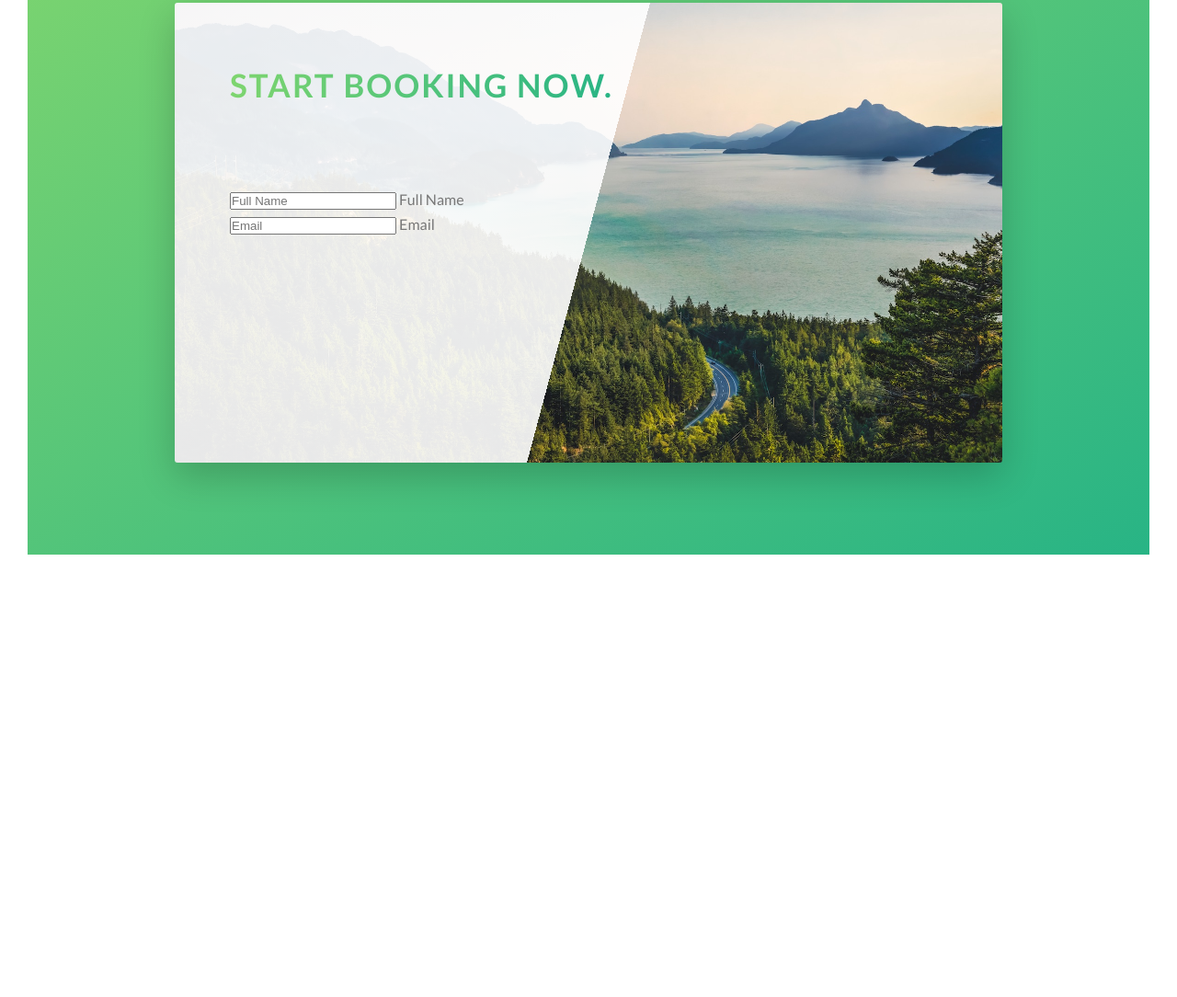
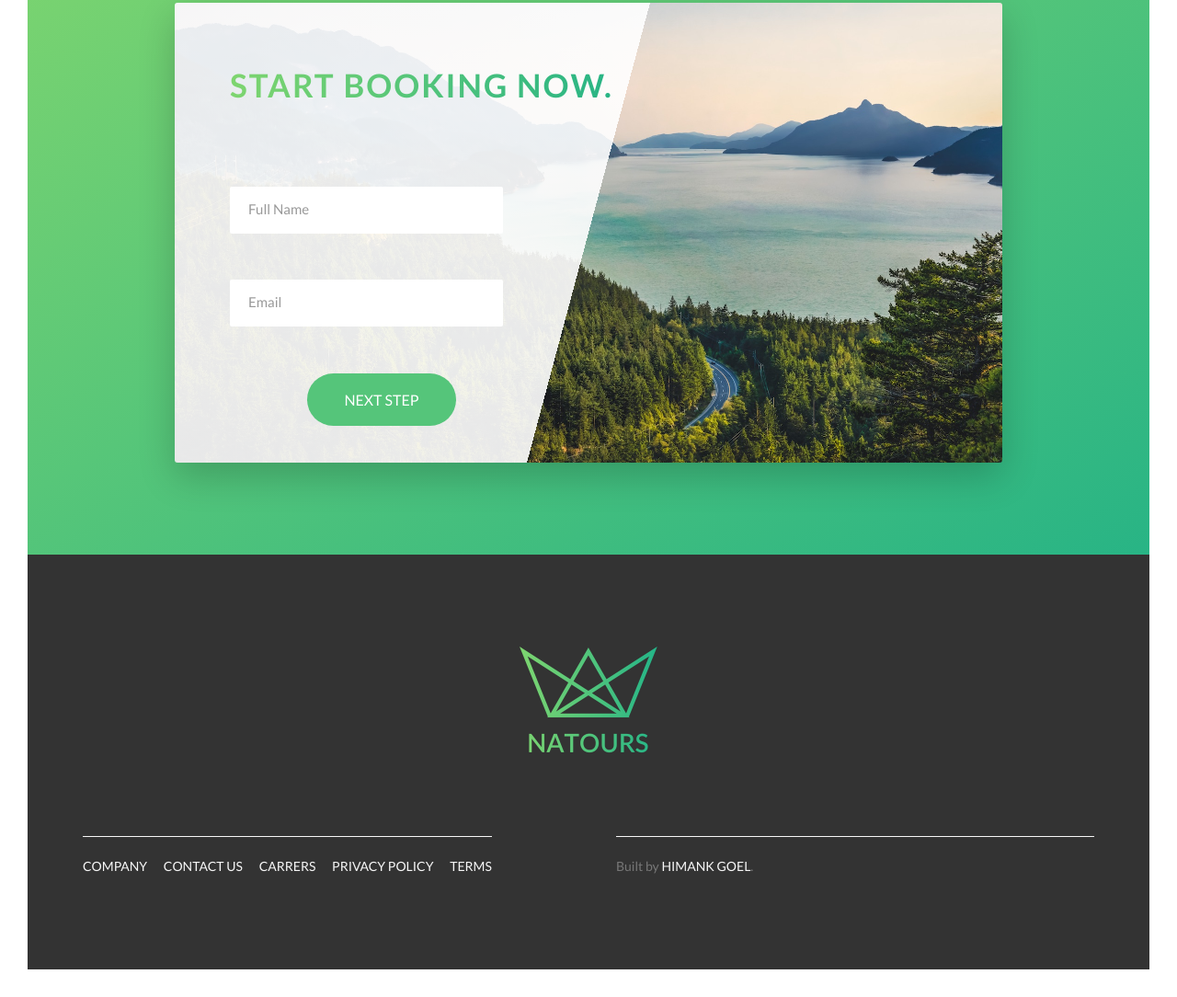
Before and after one commit to himankgoel/Natours, a website: page index.html in a window 1280 px wide. Shown: the part 4645-5729 px from the top of the page at 92% size. Before the commit the page ends 5278 px from the top, so only its background shows below. Drawn offline with Linux system fonts and the light colour scheme.

Commit message:
Completed footer

```diff
--- a/index.html
+++ b/index.html
@@ -215,7 +215,7 @@
                     </div>
 
             </section>
-        </main>
+
         <section class="section-stories">
             <div class="bg-video">
                 <video class="bg-video--content" autoplay muted loop>
@@ -284,11 +284,59 @@
                                 <input type="email" id="email" class="form__input" placeholder="Email" required >
                                 <label for="email" class="form__label">Email</label>
                             </div>
+
+                            <!-- <div class="form__group">
+                                <div class="form__radio-group">
+                                    <input type="radio" class="form__radio-input" id="small" name="size">
+                                    <label for="small" class="form__radio-label">
+                                        <span class="form__radio-button">Small tour group</span>
+                                    </label>
+                                </div>
+
+                                <div class="form__radio-group">
+                                    <input type="radio" class="form__radio-input" id="large" name="size">
+                                    <label for="large" class="form__radio-label">
+                                        <span class="form__radio-button">Large tour group</span>
+                                    </label>
+                                </div>
+                            </div> -->
+                            <div class="u-center-text u-margin-bottom-small">
+                                <a href="#" class="btn btn--green">Next Step </a>
+                            </div>
                         </form>
+
                     </div>
+
                 </div>
             </div>
+
         </section>
+    </main>
+
+    <footer class="footer">
+        <div class="footer__logo-box u-margin-bottom-big">
+            <img src="img/logo-green-2x.png" alt="Logo" class="footer__logo">
+
+        </div>
+        <div class="row">
+            <div class="col-1-of-2">
+                <div class="footer__navigation">
+                    <ul class="footer__list">
+                        <li class="footer__item"><a href="#" class="footer__link">Company</a></li>
+                        <li class="footer__item"><a href="#" class="footer__link">Contact Us</a></li>
+                        <li class="footer__item"><a href="#" class="footer__link">Carrers</a></li>
+                        <li class="footer__item"><a href="#" class="footer__link">Privacy Policy</a></li>
+                        <li class="footer__item"><a href="#" class="footer__link">Terms</a></li>
+                    </ul>
+                </div>
+            </div>
+            <div class="col-1-of-2">
+                <p class="footer__copyright">
+                    Built by <a href="http://github.com/himankgoel" class="footer__link">Himank Goel</a>.
+                </p>
+            </div>
+        </div>
+    </footer>
     <!-- <section class="grid-test">
 
 
--- a/scss/abstracts/_variables.scss
+++ b/scss/abstracts/_variables.scss
@@ -5,6 +5,8 @@ $color-grey-dark:#777;
 $color-white:#FFF;
 $color-black:#000;
 $color-grey-light-1:#F7F7F7;
+$color-grey-dark-2:#999;
+$color-grey-dark-3:#333;
 
 $color-secondary-light:#FFB900;
 $color-secondary-dark:#FF7730;
--- /dev/null
+++ b/scss/components/_form.scss
@@ -0,0 +1,65 @@
+.form{
+    &__group{
+        &:not(:last-child){
+            margin-bottom: 2rem;
+        }
+
+    }
+    &__input{
+        width: 90%;
+        display: block;
+        font-size:1.5rem;
+        font-family: inherit;
+        color: inherit;
+        padding: 1.5rem 2rem;
+        border-radius: 2px;
+        background-color: rgba($color: $color-white, $alpha: 1.0);
+        border:none;
+        border-bottom: 3px solid transparent;
+        transition: all .3s;
+        &:focus{
+            outline:none;
+            box-shadow: 0 1rem 2rem rgba($color: $color-black, $alpha: .1);
+            border-bottom: 3px solid $color-primary-green;
+            &:invalid{
+                border-bottom: 3px solid $color-secondary-dark;
+            }
+        }
+        &::-webkit-input-placeholder{
+            color: $color-grey-dark-2;
+        }
+    }
+    &__label{
+        font-size:1.4rem;
+        font-weight: 400;
+        margin-left: 2rem;
+        margin-top: .7rem;
+        display: block;
+        transition:all .2s;
+    }
+    // + is adjacent sibling selector and selects next sibling of input when placeholder is shown.
+    // When text is typed, label which translated up initially, translates back down.
+    &__input:placeholder-shown + &__label{
+        opacity: 0;
+        visibility: hidden;
+        transform: translateY(-4.2rem);
+    }
+
+    &__radio-group{
+        width: 49%;
+        display: inline-block;
+    }
+    &__radio-label{
+        cursor: pointer;
+        font-size: $default-font-size;
+    }
+    &__radio-button{
+        height: 3rem;
+        width: 3rem;
+        border: 5px solid $color-primary-green;
+        display: block;
+        &::after{
+
+        }
+    }
+}
--- /dev/null
+++ b/scss/layout/_footer.scss
@@ -0,0 +1,44 @@
+.footer{
+    background-color: $color-grey-dark-3;
+    padding: 10rem 0;
+    font-size: 1.4rem;
+    &__logo-box{
+        text-align: center;
+    }
+    &__logo{
+        width: 15rem;
+        height: auto;
+    }
+    &__navigation{
+        border-top: 1px solid $color-grey-light-1;
+        padding-top: 2rem;
+        display: inline-block;
+    }
+    &__list{
+        list-style: none;
+    }
+    &__item{
+        display: inline-block;
+        &:not(:last-child){
+            margin-right: 1.5rem;
+        }
+    }
+    &__link{
+        &:link,&:visited{
+            color: $color-grey-light-1;
+            text-transform: uppercase;
+            text-decoration:none;
+            display:inline-block;
+            transition: all .4s;
+        }
+        &:hover,&:active{
+            color: $color-primary-green;
+            box-shadow: 0 1rem 2rem rgba($color: $color-black, $alpha: .4);
+            transform: rotate(5deg) scale(1.3);
+        }
+    }
+    &__copyright{
+        border-top: 1px solid $color-grey-light-1;
+        padding-top: 2rem;
+    }
+}
--- a/scss/main.scss
+++ b/scss/main.scss
@@ -18,6 +18,8 @@
 @import "components/card";
 @import "components/story";
 @import "components/book";
+@import "components/form";
 
 @import "layout/header";
 @import "layout/grid";
+@import "layout/footer";
```
Also changed, not shown: css/styles.css, img/logo-green-2x.png (added).
